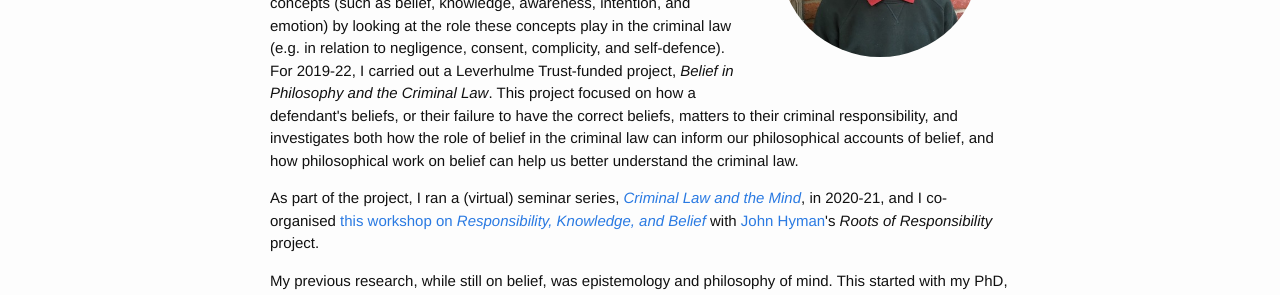
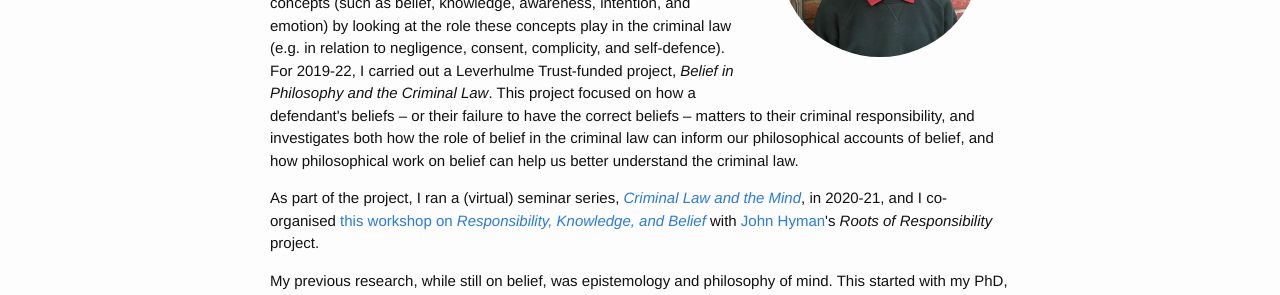
Before and after one commit to alexandergreenberg/alexandergreenberg.github.io, a Jekyll site: the page built from index.html, in a window 1280 px wide. Shown: the part 265-560 px from the top of the page. Built offline with Jekyll 4.4.1, drawn with Linux system fonts in a browser that asks for light colours; some web fonts are replaced.

Commit message:
Update index.html

```diff
--- a/index.html
+++ b/index.html
@@ -10,7 +10,7 @@ layout: default
   </div>
     <p class="paragraph">I am a philosophy researcher. I work at the intersection of legal philosophy, epistemology, philosophy of mind, and ethics.</p>
     <p class="paragraph">I'm currently a Senior Teaching Fellow in Philosophy at the University of Southampton. I've previously held positions at UCL, Birkbeck, Oxford, Cambridge, and Gothenburg.</p>
-    <p class="paragraph">My current research is about what we can learn about psychological concepts (such as belief, knowledge, awareness, intention, and emotion) by looking at the role these concepts play in the criminal law (e.g. in relation to negligence, consent, complicity, and self-defence). For 2019-22, I carried out a Leverhulme Trust-funded project, <em>Belief in Philosophy and the Criminal Law</em>. This project focused on how a defendant's beliefs, or their failure to have the correct beliefs, matters to their criminal responsibility, and investigates both how the role of belief in the criminal law can inform our philosophical accounts of belief, and how philosophical work on belief can help us better understand the criminal law.</p>
+    <p class="paragraph">My current research is about what we can learn about psychological concepts (such as belief, knowledge, awareness, intention, and emotion) by looking at the role these concepts play in the criminal law (e.g. in relation to negligence, consent, complicity, and self-defence). For 2019-22, I carried out a Leverhulme Trust-funded project, <em>Belief in Philosophy and the Criminal Law</em>. This project focused on how a defendant's beliefs – or their failure to have the correct beliefs – matters to their criminal responsibility, and investigates both how the role of belief in the criminal law can inform our philosophical accounts of belief, and how philosophical work on belief can help us better understand the criminal law.</p>
     <p class="paragraph">As part of the project, I ran a (virtual) seminar series, <em><a href="/seminar/">Criminal Law and the Mind</a></em>, in 2020-21, and I co-organised <a href="https://rootsofresponsibility.co.uk/2020/01/14/report-leverhulme-erc-workshop-on-responsibility-knowledge-and-belief/">this workshop on <em>Responsibility, Knowledge, and Belief</em></a> with <a href="https://www.ucl.ac.uk/philosophy/people/professor-john-hyman">John Hyman</a>'s <em>Roots of Responsibility</em> project.
     <p class="paragraph">My previous research, while still on belief, was epistemology and philosophy of mind. This started with my PhD, which I studied for at the University of Cambridge under the supervision of <a href="http://www.timcrane.com" target="_blank">Tim Crane</a> and <a href="http://www.phil.cam.ac.uk/people/teaching-research-pages/ahmed/ahmed-page" target="_blank">Arif Ahmed</a>. In my <a href="/phd-thesis/">PhD thesis</a>, and in <a href="/publications/">subsequent papers</a>, I argued that belief is subject to a truth norm that prescribes that one ought to believe something if and only if it's true. It argued for this on the grounds that belief being subject to such a norm can give a unifying explanation of epistemic justification.</p>
     <p class="paragraph">I also have a side-interest in the history of philosophy, in particular Aristotle's philosophy of mind. (<a href="/publications/#aristotle">This</a> is a paper I wrote on this topic while I was a visitor to the <a href="https://representationandreality.gu.se" target="_blank">Representation and Reality project</a> in Gothenburg).</p>
```
